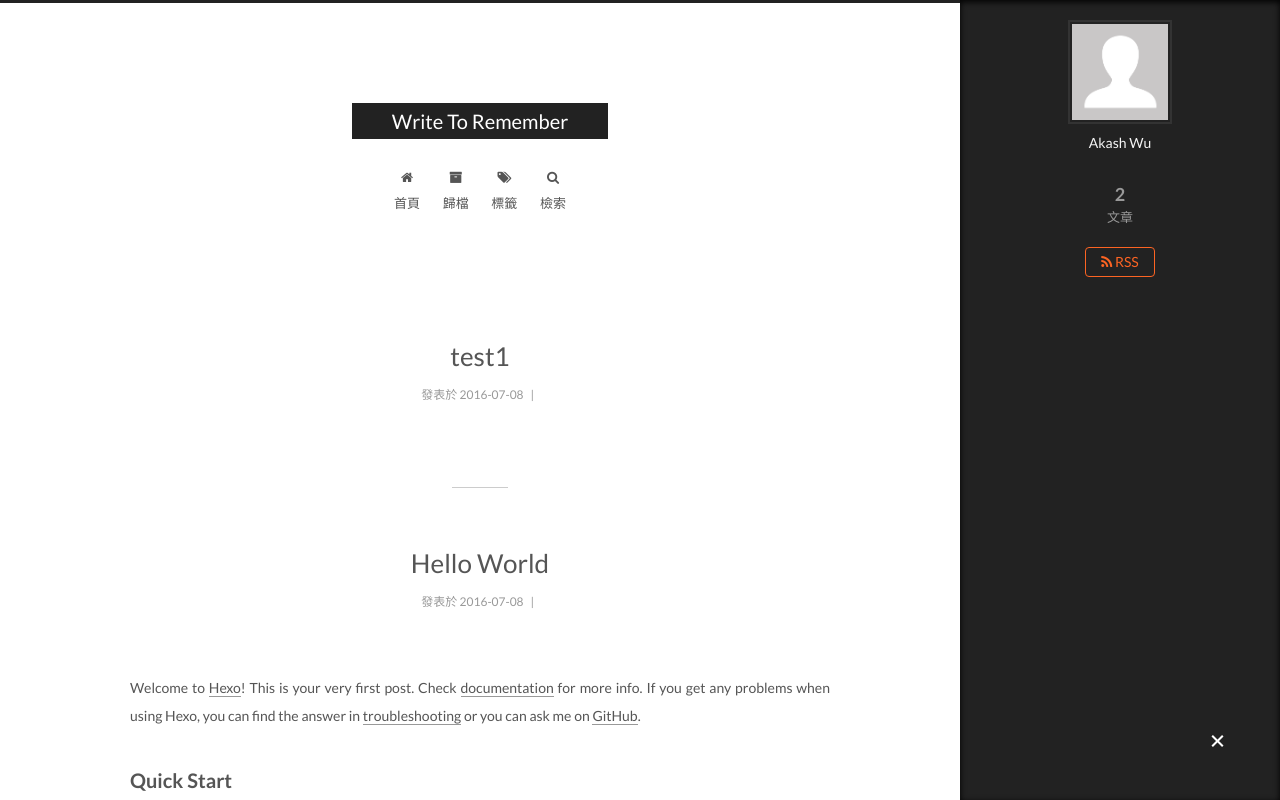
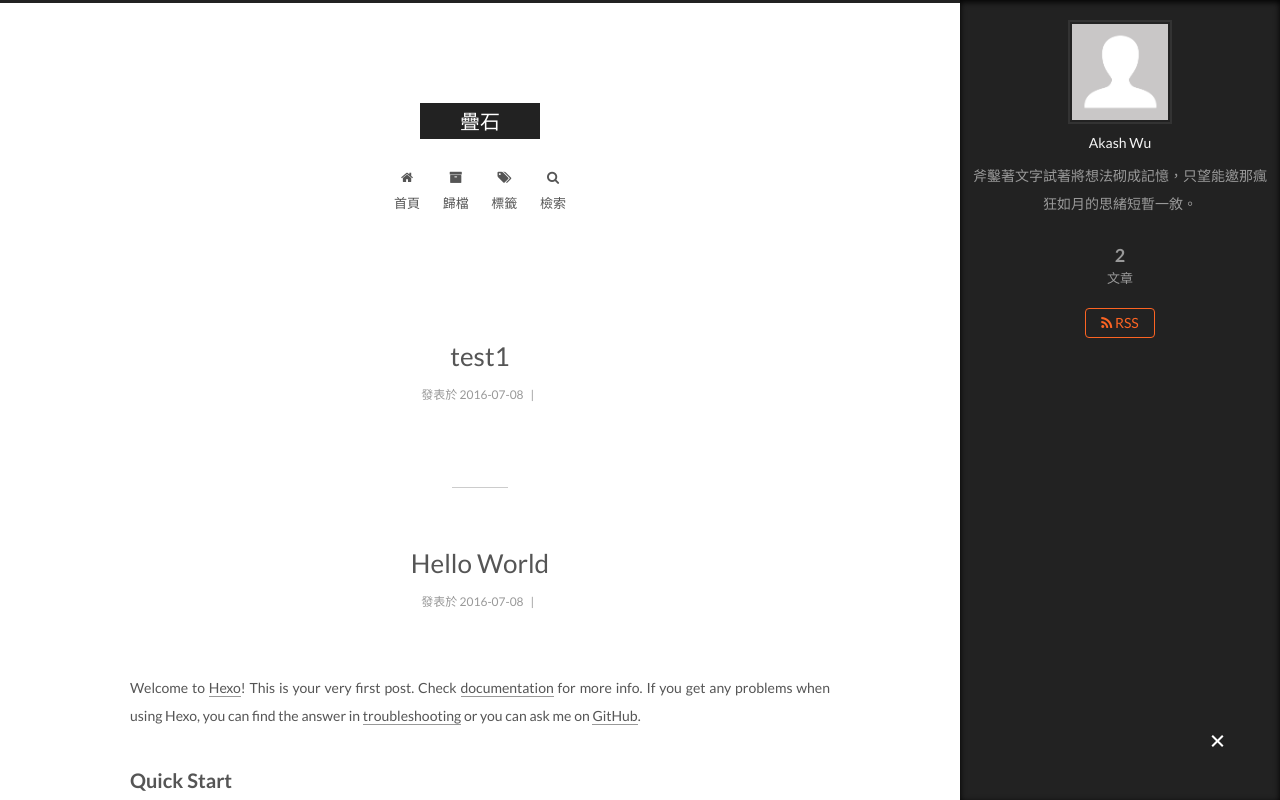
Before and after one commit to sparrowhawk0215/sparrowhawk0215.github.io, a plain HTML site: page index.html in a window 1280 px wide. Both pictures are taken after a click on the element 1217 px from the left and 742 px from the top of the page. Shown: the top 800 px of the page. Drawn offline with Linux system fonts and the light colour scheme.

Commit message:
Site updated: 2016-07-10 20:04:18

```diff
--- a/atom.xml
+++ b/atom.xml
@@ -1,6 +1,6 @@
 <?xml version="1.0" encoding="utf-8"?>
 <feed xmlns="http://www.w3.org/2005/Atom">
-  <title>Write To Remember</title>
+  <title>疊石</title>
 
   <link href="/atom.xml" rel="self"/>
 
--- a/index.html
+++ b/index.html
@@ -74,7 +74,7 @@
 
 
 
-  <link rel="alternate" href="/atom.xml" title="Write To Remember" type="application/atom+xml" />
+  <link rel="alternate" href="/atom.xml" title="疊石" type="application/atom+xml" />
 
 
 
@@ -86,12 +86,15 @@
 
 
 
+<meta name="description" content="斧鑿著文字試著將想法砌成記憶，只望能邀那瘋狂如月的思緒短暫一敘。">
 <meta property="og:type" content="website">
-<meta property="og:title" content="Write To Remember">
+<meta property="og:title" content="疊石">
 <meta property="og:url" content="http://sparrowhawk0215.github.io/index.html">
-<meta property="og:site_name" content="Write To Remember">
+<meta property="og:site_name" content="疊石">
+<meta property="og:description" content="斧鑿著文字試著將想法砌成記憶，只望能邀那瘋狂如月的思緒短暫一敘。">
 <meta name="twitter:card" content="summary">
-<meta name="twitter:title" content="Write To Remember">
+<meta name="twitter:title" content="疊石">
+<meta name="twitter:description" content="斧鑿著文字試著將想法砌成記憶，只望能邀那瘋狂如月的思緒短暫一敘。">
 
 
 
@@ -114,7 +117,7 @@
 
   <link rel="canonical" href="http://sparrowhawk0215.github.io/"/>
 
-  <title> Write To Remember </title>
+  <title> 疊石 </title>
 </head>
 
 <body itemscope itemtype="http://schema.org/WebPage" lang="zh-tw">
@@ -147,7 +150,7 @@
   <div class="custom-logo-site-title">
     <a href="/"  class="brand" rel="start">
       <span class="logo-line-before"><i></i></span>
-      <span class="site-title">Write To Remember</span>
+      <span class="site-title">疊石</span>
       <span class="logo-line-after"><i></i></span>
     </a>
   </div>
@@ -484,7 +487,7 @@
                src="/images/avatar.gif"
                alt="Akash Wu" />
           <p class="site-author-name" itemprop="name">Akash Wu</p>
-          <p class="site-description motion-element" itemprop="description"></p>
+          <p class="site-description motion-element" itemprop="description">斧鑿著文字試著將想法砌成記憶，只望能邀那瘋狂如月的思緒短暫一敘。</p>
         </div>
         <nav class="site-state motion-element">
           <div class="site-state-item site-state-posts">
```
Also changed, not shown: 2016/07/08/hello-world/index.html (+5 -5 lines), 2016/07/08/test1/index.html (+8 -5 lines), archives/2016/07/index.html (+10 -7 lines), archives/2016/index.html (+10 -7 lines), archives/index.html (+10 -7 lines).
